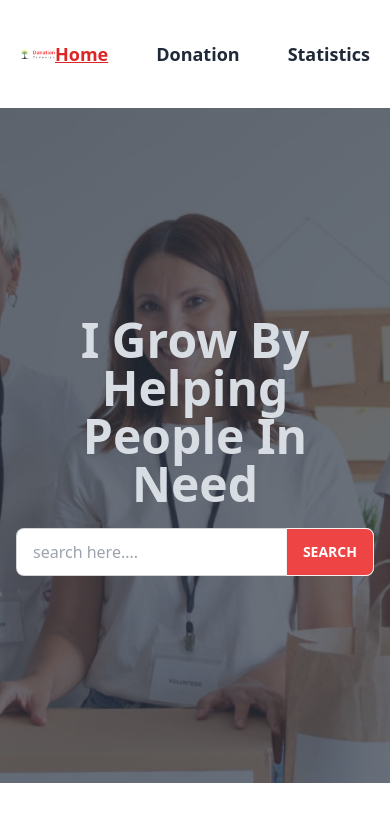
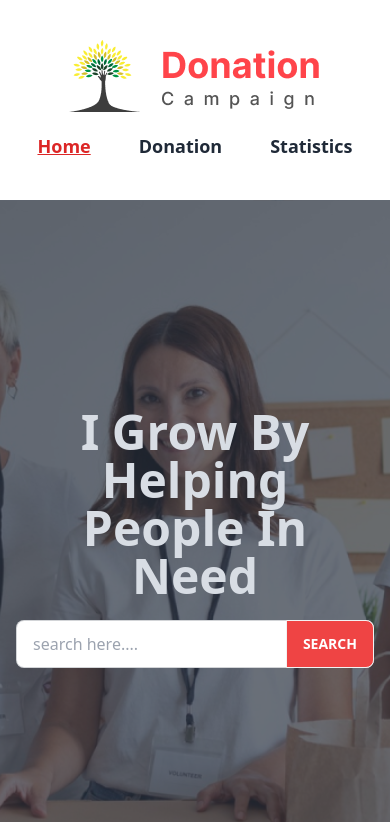
Before and after one commit to RawshanaraEity/donation-campaign, a React (Vite) app: page / in a window 390 px wide. Shown: the top 822 px of the page. Built offline with nearby package versions, Linux system fonts and the light colour scheme; grey boxes are pictures that could not be loaded.

Commit message:
added responsive nav

```diff
--- a/src/Header/Navbar/Navbar.jsx
+++ b/src/Header/Navbar/Navbar.jsx
@@ -5,9 +5,9 @@ import Logo from "./Logo";
 const Navbar = () => {
   return (
     <div>
-      <nav className="flex justify-between items-center px-5 py-10">
+      <nav className="flex flex-col md:flex-row justify-between items-center px-5 py-10">
         <Logo></Logo>
-        <ul className="flex gap-12 text-lg font-semibold">
+        <ul className="flex gap-12 mt-5 md:mt-0 text-lg font-semibold">
           <li>
             <NavLink
               to="/"
--- a/src/Pages/Donation/Donation.jsx
+++ b/src/Pages/Donation/Donation.jsx
@@ -22,7 +22,7 @@ const Donation = () => {
 
     return (
         <div>
-            <div className="pb-10">
+            <div className="pb-10 mx-5">
                 {
                  noDataFound ?  <p className="flex justify-center text-lg items-center h-[80vh]"> {noDataFound} </p>
                  :
--- a/src/Pages/Donation/DonationCard.jsx
+++ b/src/Pages/Donation/DonationCard.jsx
@@ -2,14 +2,14 @@ import React from 'react';
 
 const DonationCard = ({data}) => {
 
-        const {picture, title, text_btn_bg_color, description, price,category,
+        const {picture, title, text_btn_bg_color, price,category,
             category_bg_color,
             card_bg_color}  = data || {}
 
     return (
         <div>
             <div style={{color: text_btn_bg_color}} className="">
-            <div style={{backgroundColor: card_bg_color}} className="relative flex w-full max-w-[48rem] flex-row rounded-xl  shadow-md">
+            <div style={{backgroundColor: card_bg_color}} className="relative w-full max-w-[48rem] flex flex-row rounded-xl  shadow-md">
                  <div className="relative m-0 w-2/5 shrink-0 overflow-hidden rounded-xl rounded-r-none ">
                  <img className="h-full w-full object-cover" src={picture} alt="" />
                  </div>
--- a/src/Pages/Statistics/PieChart.jsx
+++ b/src/Pages/Statistics/PieChart.jsx
@@ -62,7 +62,7 @@ const renderCustomizedLabel = ({
         cy={200}
         labelLine={false}
         label={renderCustomizedLabel}
-        outerRadius={80}
+        outerRadius={100}
         fill="#8884d8"
         dataKey="value"
       >
```
